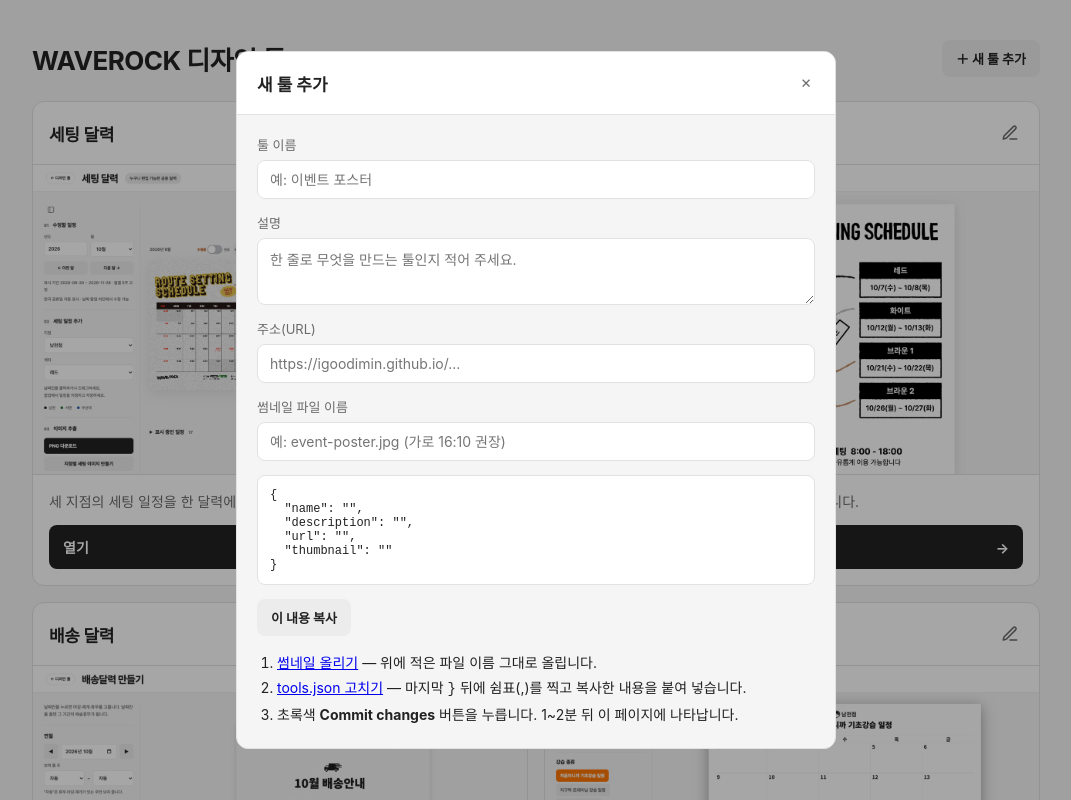
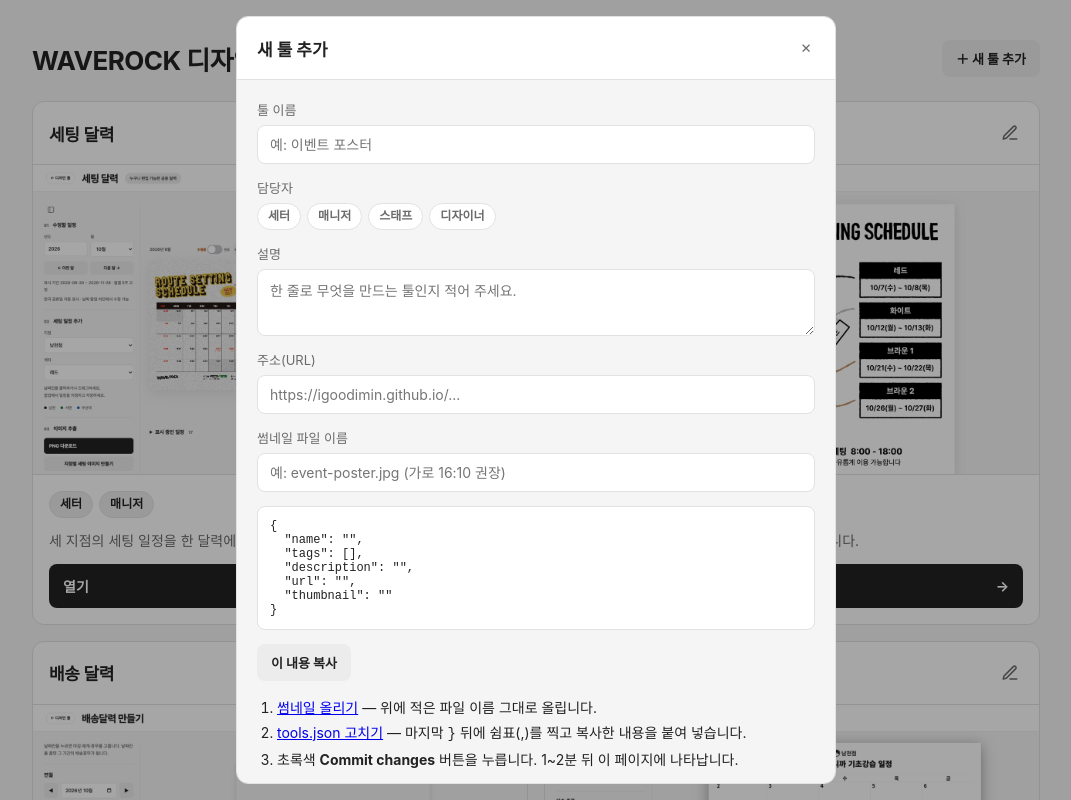
Before and after one commit to igoodimin/waverock-design-tools, a plain HTML site: page index.html in a window 1280 px wide. Both pictures are taken after a click on the button "＋ 새 툴 추가". Shown: the top 800 px of the page, without its empty margins (104-1175 px from the left). Drawn offline with Linux system fonts and the light colour scheme; a web font is replaced by a local one.

Commit message:
모음 페이지: 담당자 태그(세터·매니저·스태프·디자이너) 추가
Co-Authored-By: Claude Opus 5.5 <noreply@anthropic.com>

```diff
--- a/index.html
+++ b/index.html
@@ -8,6 +8,7 @@
 <link rel="stylesheet" href="ui.css">
 <style>
   *{box-sizing:border-box}
+  [hidden]{display:none!important}
   body{margin:0;background:var(--wr-bg);color:var(--wr-ink);font-family:var(--wr-font)}
   .wrap{max-width:1040px;margin:0 auto;padding:40px 16px 64px}
   .top{display:flex;align-items:center;justify-content:space-between;gap:12px;margin:0 0 24px}
@@ -22,6 +23,12 @@
   .thumb img{display:block;width:100%;height:100%;object-fit:cover;object-position:top}
   .body{display:flex;flex-direction:column;gap:12px;flex:1;padding:16px}
   .body p{margin:0;color:var(--wr-sub);font-size:14px;line-height:1.6}
+  .tags{display:flex;flex-wrap:wrap;gap:6px}
+  .tag{padding:4px 10px;border:1px solid var(--wr-line);border-radius:999px;background:var(--wr-soft);color:var(--wr-ink);font:600 12px/1.4 var(--wr-font)}
+  button.tag{cursor:pointer;background:var(--wr-surface);color:var(--wr-sub)}
+  button.tag:hover{background:var(--wr-soft)}
+  button.tag[aria-pressed="true"]{background:var(--wr-accent);border-color:var(--wr-accent);color:var(--wr-accent-ink)}
+  button.tag:focus-visible{outline:2px solid var(--wr-accent);outline-offset:2px}
   .edit{display:grid;gap:8px}
   .edit-actions{display:flex;gap:8px}
   .note{color:var(--wr-ink)!important;background:var(--wr-soft);padding:10px 12px;border-radius:var(--wr-radius)}
@@ -43,7 +50,7 @@
   .add-head{display:flex;align-items:center;justify-content:space-between;padding:14px 12px 14px 20px;border-bottom:1px solid var(--wr-line);background:var(--wr-surface)}
   .add-head h2{margin:0;font-size:17px}
   .add-body{display:grid;gap:14px;padding:20px}
-  .add label{display:grid;gap:6px;font-size:13px;color:var(--wr-sub)}
+  .add label,.add .label{display:grid;gap:6px;font-size:13px;color:var(--wr-sub)}
   .add ol{margin:0;padding-left:20px;font-size:14px;line-height:1.8}
   .add pre{margin:0;padding:12px;border-radius:var(--wr-radius);background:var(--wr-surface);border:1px solid var(--wr-line);font-size:12px;white-space:pre-wrap;word-break:break-all}
   @media(max-width:600px){.wrap{padding:28px 16px 48px}.top{margin-bottom:18px}h1{font-size:22px}.tools{grid-template-columns:1fr}}
@@ -66,6 +73,7 @@
   </div>
   <div class="add-body">
     <label>툴 이름<input id="f-name" placeholder="예: 이벤트 포스터"></label>
+    <div class="label">담당자<div class="tags" id="f-tags"></div></div>
     <label>설명<textarea id="f-desc" rows="2" placeholder="한 줄로 무엇을 만드는 툴인지 적어 주세요."></textarea></label>
     <label>주소(URL)<input id="f-url" type="url" placeholder="https://igoodimin.github.io/..."></label>
     <label>썸네일 파일 이름<input id="f-thumb" placeholder="예: event-poster.jpg (가로 16:10 권장)"></label>
@@ -81,8 +89,17 @@
 <script>
   const EDIT_URL = 'https://github.com/igoodimin/waverock-design-tools/edit/main/tools.json';
   const PENCIL = '<svg width="18" height="18" viewBox="0 0 24 24" fill="none" stroke="currentColor" stroke-width="2" stroke-linecap="round" stroke-linejoin="round" aria-hidden="true"><path d="M12 20h9"/><path d="M16.5 3.5a2.1 2.1 0 0 1 3 3L7 19l-4 1 1-4Z"/></svg>';
+  const TAGS = ['세터', '매니저', '스태프', '디자이너'];
   const list = document.getElementById('tools');
   const esc = s => String(s ?? '').replace(/[&<>"']/g, c => ({'&':'&amp;','<':'&lt;','>':'&gt;','"':'&quot;',"'":'&#39;'}[c]));
+  const tagList = tags => (tags || []).map(x => `<span class="tag">${esc(x)}</span>`).join('');
+  const tagPicker = (selected = []) => TAGS.map(x =>
+    `<button type="button" class="tag" data-tag="${esc(x)}" aria-pressed="${selected.includes(x)}">${esc(x)}</button>`).join('');
+  const pickedTags = box => [...box.querySelectorAll('[aria-pressed="true"]')].map(b => b.dataset.tag);
+  document.addEventListener('click', e => {
+    const b = e.target.closest('button[data-tag]');
+    if (b) b.setAttribute('aria-pressed', b.getAttribute('aria-pressed') !== 'true');
+  });
   let tools = [];
 
   fetch('tools.json', {cache: 'no-cache'})
@@ -97,6 +114,7 @@
           </div>
           <a class="thumb" href="${esc(t.url)}" tabindex="-1" aria-hidden="true">${t.thumbnail ? `<img src="${esc(t.thumbnail)}" alt="" loading="lazy" onerror="this.remove()">` : ''}</a>
           <div class="body">
+            <div class="tags shown"${t.tags?.length ? '' : ' hidden'}>${tagList(t.tags)}</div>
             <p class="desc">${esc(t.description)}</p>
             <a class="open" href="${esc(t.url)}">열기<span aria-hidden="true">→</span></a>
           </div>
@@ -118,8 +136,10 @@
       body.querySelector('.note')?.remove();
       const desc = body.querySelector('.desc');
       desc.hidden = true;
+      body.querySelector('.shown').hidden = true;
       desc.insertAdjacentHTML('afterend', `
         <div class="edit">
+          <div class="tags" role="group" aria-label="담당자">${tagPicker(t.tags)}</div>
           <textarea rows="3" aria-label="설명">${esc(t.description)}</textarea>
           <div class="edit-actions">
             <button type="button" class="btn primary" data-act="save">저장</button>
@@ -134,14 +154,19 @@
 
     const edit = body.querySelector('.edit');
     const desc = body.querySelector('.desc');
+    const shown = body.querySelector('.shown');
     if (act === 'cancel') {
       edit.remove();
       desc.hidden = false;
+      shown.hidden = !t.tags?.length;
       return;
     }
     if (act === 'save') {
       t.description = edit.querySelector('textarea').value.trim();
+      t.tags = pickedTags(edit);
       desc.textContent = t.description;
+      shown.innerHTML = tagList(t.tags);
+      shown.hidden = !t.tags.length;
       edit.remove();
       desc.hidden = false;
       const json = JSON.stringify(tools, null, 2) + '\n';
@@ -163,10 +188,13 @@
   dialog.addEventListener('click', e => { if (e.target === dialog) dialog.close(); });
 
   const out = f('f-out');
+  f('f-tags').innerHTML = tagPicker();
+  f('f-tags').addEventListener('click', () => setTimeout(render));
   function render() {
     const thumb = f('f-thumb').value.trim();
     out.textContent = JSON.stringify({
       name: f('f-name').value.trim(),
+      tags: pickedTags(f('f-tags')),
       description: f('f-desc').value.trim(),
       url: f('f-url').value.trim(),
       thumbnail: thumb ? `thumbs/${thumb}` : ''
--- a/tools.json
+++ b/tools.json
@@ -1,24 +1,38 @@
 [
   {
     "name": "세팅 달력",
+    "tags": [
+      "세터",
+      "매니저"
+    ],
     "description": "세 지점의 세팅 일정을 한 달력에 넣고 PNG로 내보냅니다.",
     "url": "https://igoodimin.github.io/waverock-Routesetting-calendar/",
     "thumbnail": "thumbs/setting-calendar.jpg"
   },
   {
     "name": "지점별 세팅 이미지",
+    "tags": [
+      "매니저",
+      "스태프"
+    ],
     "description": "세팅 달력 일정을 불러와 지점별 이미지를 만듭니다.",
     "url": "https://igoodimin.github.io/waverock-sector-image/",
     "thumbnail": "thumbs/sector-image.jpg"
   },
   {
     "name": "배송 달력",
+    "tags": [
+      "디자이너"
+    ],
     "description": "배송 마감·재개·휴무일을 표시한 달력 이미지를 만듭니다.",
     "url": "https://igoodimin.github.io/waverock_shipping-calendar/",
     "thumbnail": "thumbs/shipping-calendar.jpg"
   },
   {
     "name": "강습 달력",
+    "tags": [
+      "매니저"
+    ],
     "description": "지점별 강습 일정을 넣고 PDF나 이미지로 저장합니다.",
     "url": "https://igoodimin.github.io/waverock-class-calendar/",
     "thumbnail": "thumbs/class-calendar.jpg"
```
